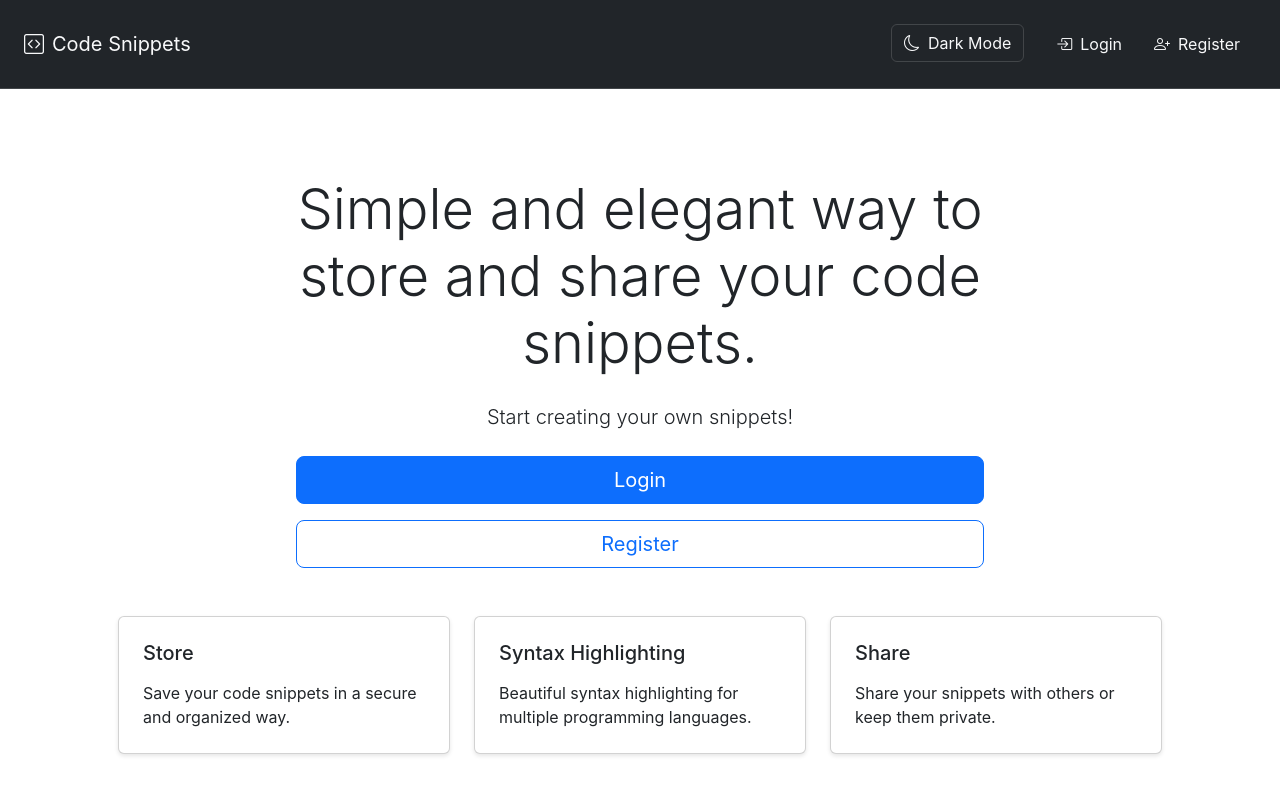
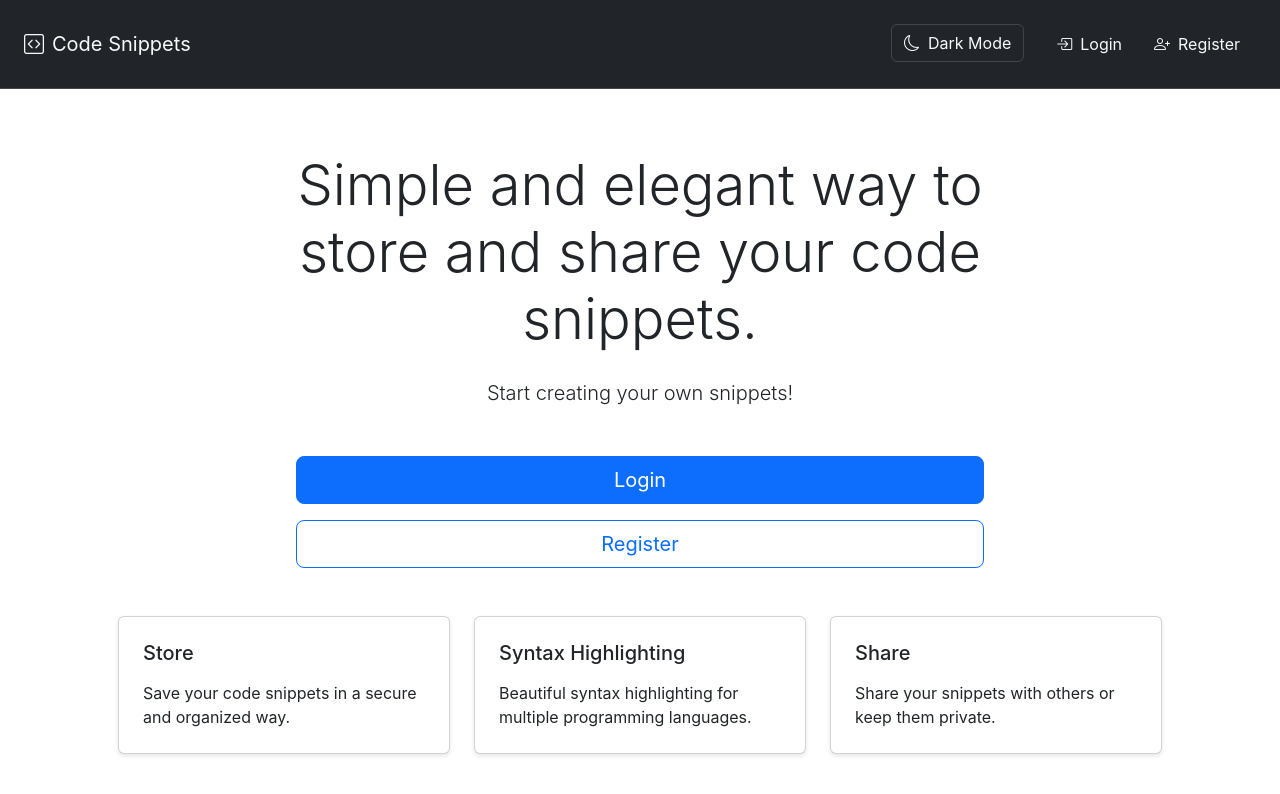
Before and after one commit to hsu022210/Snippets-frontend, a React (Vite) app: page / in a window 1280 px wide. Shown: the top 794 px of the page. Built offline with nearby package versions, Linux system fonts and the light colour scheme.

Commit message:
fix layout nested container

```diff
--- a/src/pages/Home.jsx
+++ b/src/pages/Home.jsx
@@ -11,11 +11,11 @@ const Home = () => {
 
   return (
     <Container pageContainer>
-      <Container className="py-5 my-4">
+      <Container className="py-4 my-4">
         <Row className="justify-content-center">
           <Col md={8} className="text-center">
             <h1 className="display-4 mb-4"> Simple and elegant way to store and share your code snippets.</h1>
-            <p className="lead mb-4">
+            <p className="lead mb-5">
               Start creating your own snippets!
             </p>
             {user ? (
--- a/src/pages/SnippetDetail.jsx
+++ b/src/pages/SnippetDetail.jsx
@@ -79,7 +79,6 @@ const SnippetDetail = () => {
   return (
     <ErrorBoundary>
       <Container pageContainer>
-        <Container className="py-4">
         <Breadcrumb className="mb-4">
           <Breadcrumb.Item linkAs={Link} linkProps={{ to: "/snippets" }}>
             Snippets
@@ -165,7 +164,6 @@ const SnippetDetail = () => {
           }}
         />
       </Container>
-      </Container>
     </ErrorBoundary>
   );
 };
--- a/src/pages/SnippetList.jsx
+++ b/src/pages/SnippetList.jsx
@@ -29,7 +29,6 @@ const SnippetList = () => {
 
   return (
     <Container fluid pageContainer>
-      <Container>
       <SnippetListHeader />
 
       {snippets.length > 0 ? (
@@ -44,7 +43,6 @@ const SnippetList = () => {
         <EmptySnippetList />
       )}
     </Container>
-    </Container>
   );
 };
 
```
Lines whose indentation alone changed are shown as unchanged.
